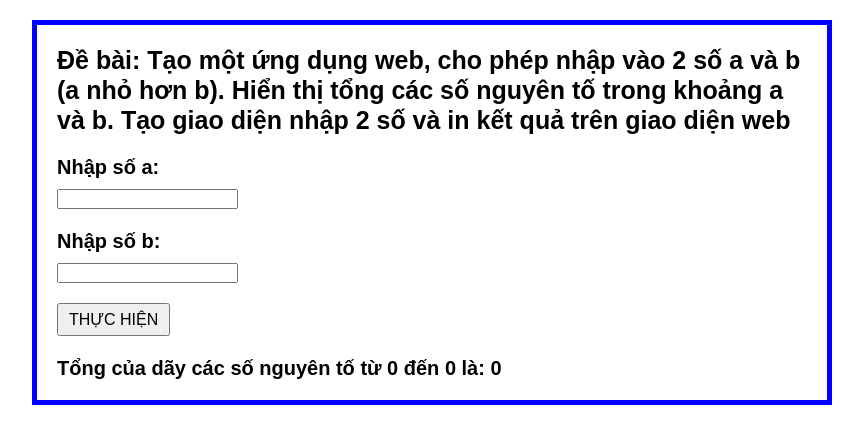
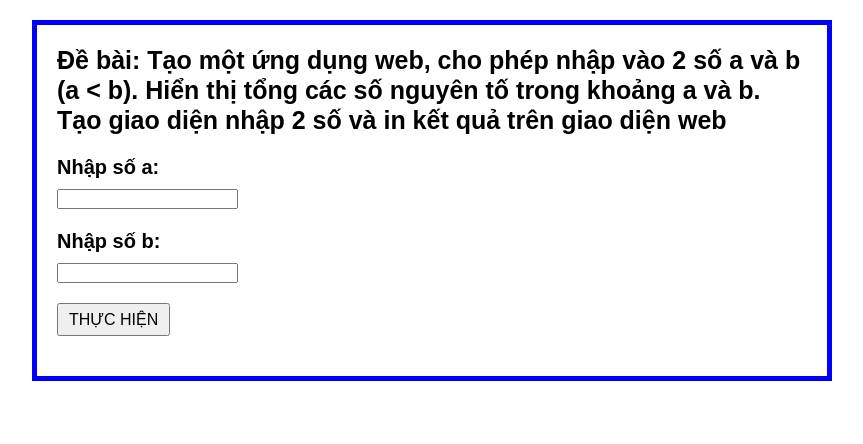
Before and after one commit to TranHuy98/C4E138---Homework, a plain HTML site: page Bai_test_cuoi_khoa/b1.html in a window 1280 px wide. Both pictures are taken after a click on the button "THỰC HIỆN". Shown: the whole page, without its empty margins (208-1071 px from the left). Drawn offline with Linux system fonts and the light colour scheme.

Commit message:
Bai test cuoi khoa

```diff
--- a/Bai_test_cuoi_khoa/b1.html
+++ b/Bai_test_cuoi_khoa/b1.html
@@ -10,7 +10,7 @@
 <body>
     <section class="wrapper">
         <h1>Đề bài:
-            Tạo một ứng dụng web, cho phép nhập vào 2 số a và b (a nhỏ hơn b). Hiển thị tổng các số nguyên tố trong khoảng a và b. Tạo giao diện nhập 2 số và in kết quả trên giao diện web
+            Tạo một ứng dụng web, cho phép nhập vào 2 số a và b (a < b). Hiển thị tổng các số nguyên tố trong khoảng a và b. Tạo giao diện nhập 2 số và in kết quả trên giao diện web
         </h1>
 
         <h2>Nhập số a:</h2>
@@ -23,9 +23,6 @@
             <button id="execute">Thực hiện</button>
         </div>
 
-
-        <!-- <h2 id="prime">Các số nguyên tố trong khoảng từ a đến b là: </h2> -->
-
         <h2 id="sum"></h2>
     </section>
 </body>
--- a/Bai_test_cuoi_khoa/b1.js
+++ b/Bai_test_cuoi_khoa/b1.js
@@ -15,25 +15,26 @@ function primeCheck(n){
     }
 }
 
-execute.onclick = function(){
-    // let checkCondition = false;
-    // if(Number.isNaN(numberA) && Number.isNaN(numberB) && numberA >=0 && numberB>=0 && numberA<numberB){
-    //     alert(`Hãy nhập giá trị là số nguyên cho cả 2 ô, với a < b!`);
-    //     return;
-    // }
-    // else{
-    //     alert("no");
-    // }
+execute.onclick = function (){
 
     let numberA = Number(document.getElementById("numberA").value);
     let numberB = Number(document.getElementById("numberB").value);
 
     let prideNum = "";
     let primeSum = 0;
-    for(let i = numberA; i<=numberB; i++){
-        if (primeCheck(i)){
-            primeSum+=i;
+
+    if(numberA%1==0 && numberB%1==0 && numberA<numberB){
+        for(let i = numberA; i<=numberB; i++){
+            if (primeCheck(i)){
+                primeSum+=i;
+            }
         }
+        document.getElementById("sum").innerHTML = `Tổng của dãy các số nguyên tố từ ${numberA} đến ${numberB} là: ${primeSum}`;
     }
-    document.getElementById("sum").innerHTML = `Tổng của dãy các số nguyên tố từ ${numberA} đến ${numberB} là: ${primeSum}`;
+    else{
+        alert(`Dữ liệu nhập vào chưa đúng. Hãy nhập 2 số nguyên a và b với a<b`);
+        document.getElementById("numberA").value = ``;
+        document.getElementById("numberB").value = ``;
+        document.getElementById("sum").innerHTML = ``;
+    }
 }
```
Also changed, not shown: Bai_test_cuoi_khoa/b2.html (+1 -0 lines), Bai_test_cuoi_khoa/b2.js (+9 -18 lines).
